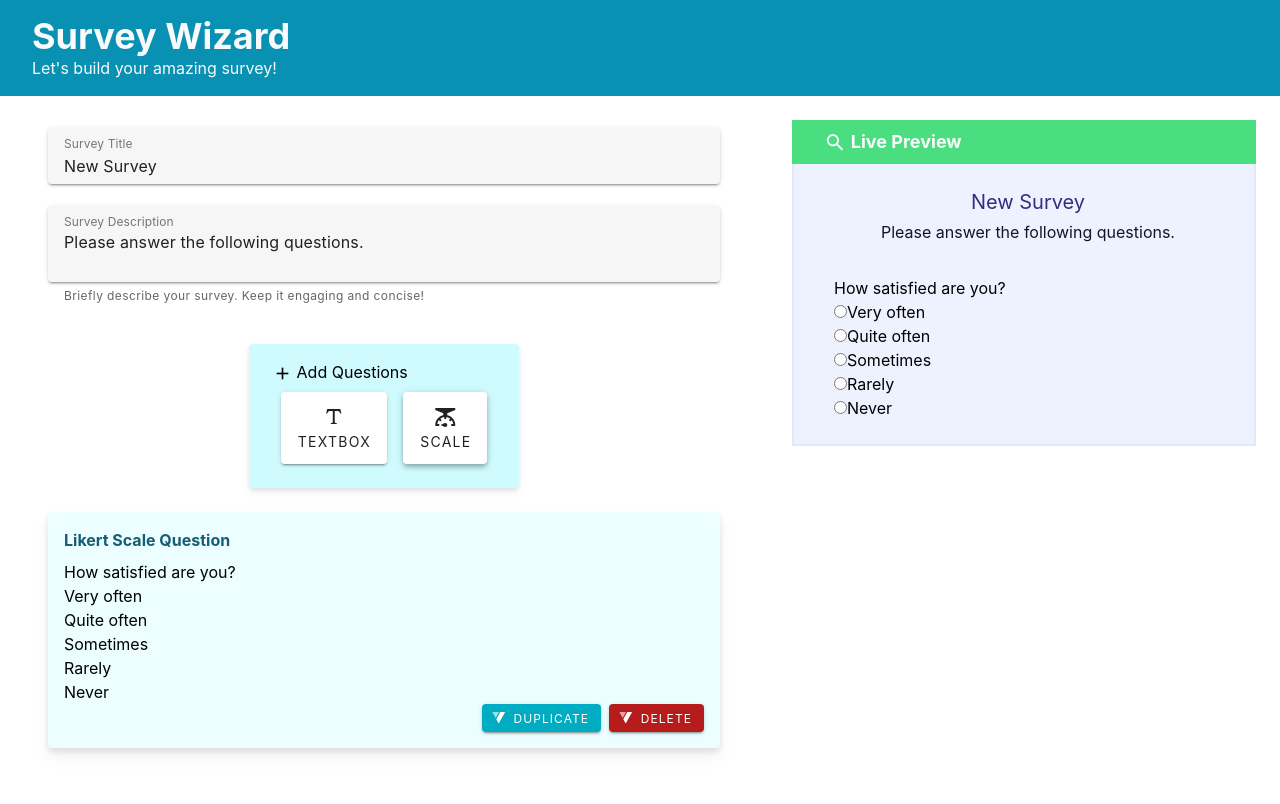
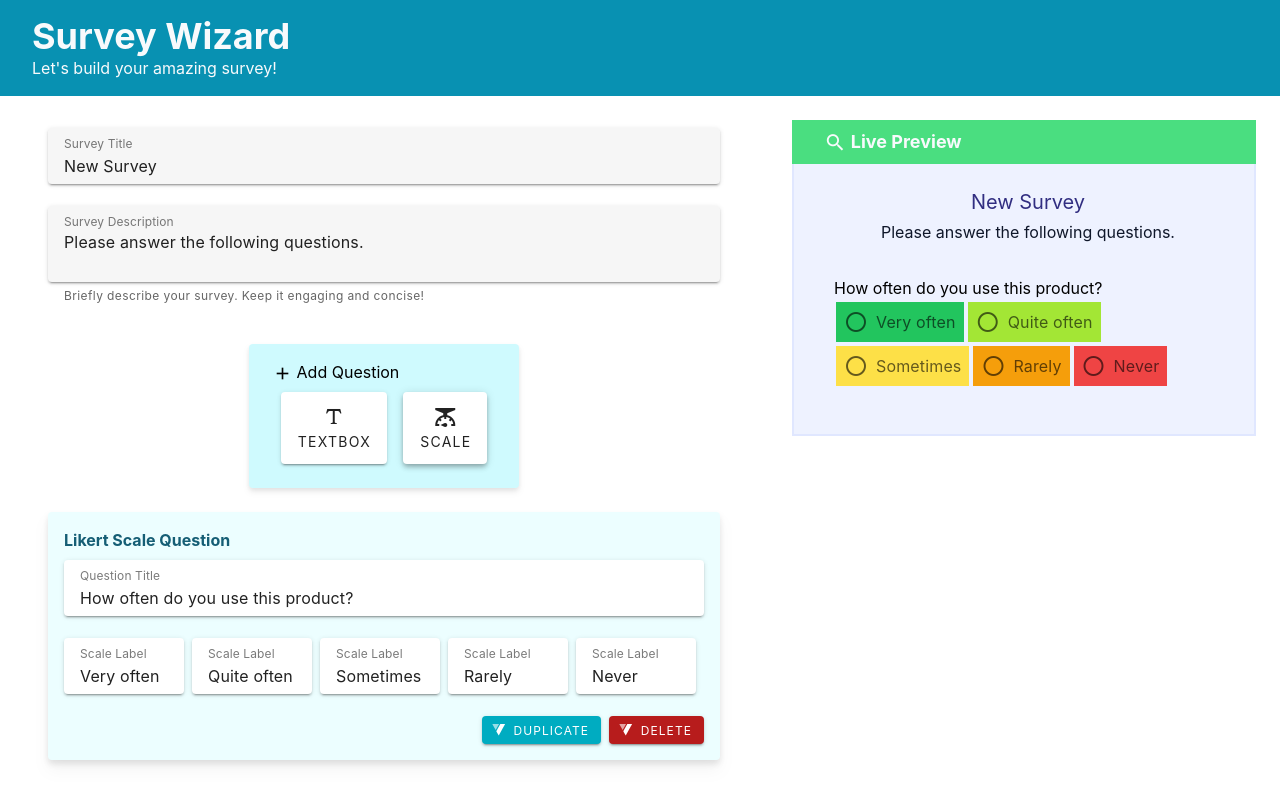
Before and after one commit to elluksm/vue-survey-builder, a Vue app: page / in a window 1280 px wide. Both pictures are taken after a click on the button "SCALE". Shown: the top 804 px of the page. Built offline with nearby package versions, Linux system fonts and the light colour scheme.

Commit message:
add improvements for scale questions

```diff
--- a/src/components/live-preview/question-types/ScaleQuestion.vue
+++ b/src/components/live-preview/question-types/ScaleQuestion.vue
@@ -1,16 +1,39 @@
 <script setup lang="ts">
-import type { LikertOption, LikertScaleQuestion } from '@/types/Survey'
+import type { LikertScaleQuestion } from '@/types/Survey'
 defineProps<{
   question: LikertScaleQuestion
 }>()
+
+const getBackgroundColor = (type: number) => {
+  switch (type) {
+    case 1:
+      return 'bg-green-500'
+    case 2:
+      return 'bg-lime-400'
+    case 3:
+      return 'bg-yellow-300'
+    case 4:
+      return 'bg-amber-500'
+    case 5:
+      return 'bg-red-500'
+    default:
+      return null
+  }
+}
 </script>
 
 <template>
-  <label>{{ question.label }}</label>
-  <div v-for="option in question.scaleLabels" :key="option.value">
-    <input type="radio" :name="question.id" :value="option.value" />
-    <span>{{ option.label }}</span>
-  </div>
+  <label :for="question.id">{{ question.label }}</label>
+  <v-radio-group inline :id="question.id">
+    <v-radio
+      v-for="option in question.scaleLabels"
+      :label="option.label"
+      :key="option.value"
+      :value="option.value"
+      :class="getBackgroundColor(option.value)"
+      class="m-0.5 pr-2"
+    ></v-radio>
+  </v-radio-group>
 </template>
 
 <style scoped></style>
--- a/src/components/survey-builder/SurveyBuilder.vue
+++ b/src/components/survey-builder/SurveyBuilder.vue
@@ -41,7 +41,7 @@ const {
       <div class="flex justify-center">
         <div class="bg-cyan-100 py-4 px-6 mb-6 drop-shadow-md rounded">
           <p>
-            <v-icon icon="mdi-plus" size="small" class="mr-1" />Add Questions
+            <v-icon icon="mdi-plus" size="small" class="mr-1" />Add Question
           </p>
           <v-btn
             class="m-2"
--- a/src/components/survey-builder/question-types/ScaleQuestion.vue
+++ b/src/components/survey-builder/question-types/ScaleQuestion.vue
@@ -7,9 +7,26 @@ defineProps<{
 
 <template>
   <p class="text-cyan-800 font-bold pb-2">Likert Scale Question</p>
-  <label>{{ question.label }}</label>
-  <div v-for="(option, index) in question.scaleLabels" :key="index">
-    <input type="text" :value="option.label" placeholder="Edit option label" />
+  <v-text-field
+    label="Question Title"
+    v-model="question.label"
+    variant="solo"
+  ></v-text-field>
+
+  <div class="flex flex-row justify-between flex-wrap">
+    <div
+      v-for="(option, index) in question.scaleLabels"
+      :key="index"
+      class="min-w-32 w-1/4 xl:w-1/5"
+    >
+      <v-text-field
+        label="Scale Label"
+        v-model="option.label"
+        placeholder="Edit scale label"
+        variant="solo"
+        class="mr-2"
+      ></v-text-field>
+    </div>
   </div>
 </template>
 
--- a/src/stores/survey-wizard.ts
+++ b/src/stores/survey-wizard.ts
@@ -18,7 +18,7 @@ export const useSurveyWizardStore = defineStore('survey-wizard', () => {
   */
 
   const survey = ref<Survey>({
-    id: '123', // Placeholder - it would be generated, when saving to a real database
+    id: '12345', // Placeholder - it would be generated, when saving to a real database
     title: 'New Survey',
     description: 'Please answer the following questions.',
     questions: [], // Start with an empty questions array
@@ -44,9 +44,8 @@ export const useSurveyWizardStore = defineStore('survey-wizard', () => {
     const newQuestion: LikertScaleQuestion = {
       id: generateId(),
       type: 'scale',
-      label: 'How satisfied are you?',
+      label: 'How often do you use this product?',
       scaleLabels: defaultLikertOptions(),
-      subquestions: [{ id: generateId(), text: 'Work environment' }],
     }
     survey.value.questions.push(newQuestion)
   }
@@ -71,18 +70,6 @@ export const useSurveyWizardStore = defineStore('survey-wizard', () => {
       const copiedQuestion = cloneDeep(questionToCopy)
       copiedQuestion.id = generateId()
       survey.value.questions.splice(questionIndex + 1, 0, copiedQuestion) // Insert copied question
-    }
-  }
-
-  const addSubquestion = (questionId: string) => {
-    const question = survey.value.questions.find(
-      q => q.id === questionId && q.type === 'scale',
-    ) as LikertScaleQuestion
-    if (question) {
-      question.subquestions.push({
-        id: generateId(),
-        text: 'Weather',
-      })
     }
   }
 
@@ -112,6 +99,5 @@ export const useSurveyWizardStore = defineStore('survey-wizard', () => {
     addLikertScaleQuestion,
     deleteQuestion,
     duplicateQuestion,
-    addSubquestion,
   }
 })
--- a/src/types/Survey.ts
+++ b/src/types/Survey.ts
@@ -30,13 +30,7 @@ export interface LikertOption {
   label: string // Descriptive label for the option (e.g., "Strongly Agree")
 }
 
-export interface LikertSubquestion {
-  id: string
-  text: string
-}
-
 export interface LikertScaleQuestion extends QuestionBase {
   type: 'scale'
   scaleLabels: LikertOption[] // Array of options for Likert scale
-  subquestions: LikertSubquestion[]
 }
```
